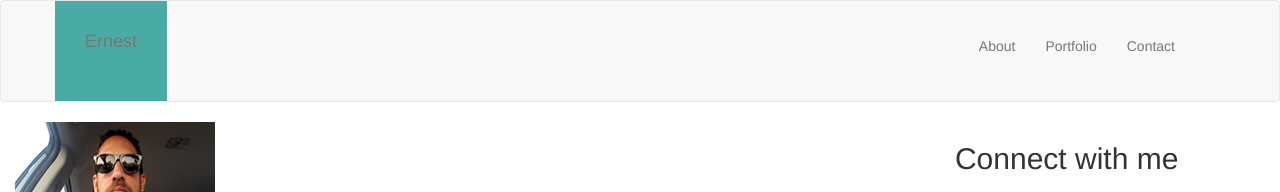
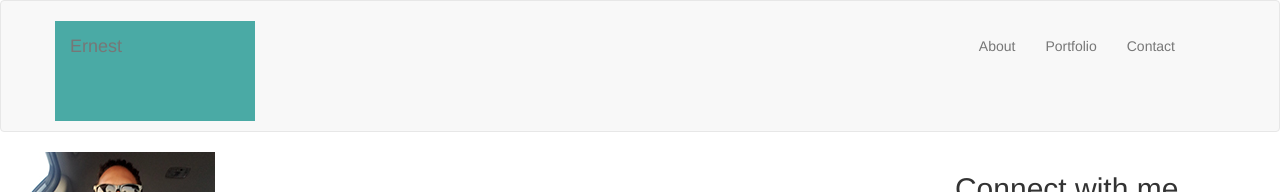
Before and after one commit to edogg23/Bootstrap-Portfolio, a plain HTML site: page index.html in a window 1280 px wide. Shown: the top 192 px of the page. Drawn offline with nearby package versions, Linux system fonts and the light colour scheme.

Commit message:
changed footer messed up header

```diff
--- a/css/styles.css
+++ b/css/styles.css
@@ -1,7 +1,8 @@
 .name{
     height: 100px;
-    padding: 30px;
+    /*padding-left: 30px*/
     background-color: #4AAAA5;
+    width:200px;
 }
 
 .tnbar{
@@ -13,7 +14,7 @@
 }
 
 .footer{
-	position: absolute;
+  position: absolute;
   right: 0;
   bottom: 0;
   left: 0;
--- a/index.html
+++ b/index.html
@@ -32,9 +32,10 @@
 	<nav class="navbar navbar-default">
 		<div class="container">
 			<div class="navbar-header">
-				<a href="index.html" class="navbar-brand name">Ernest</a>
+				<h1 class="navbar-brand name">Ernest</h1>
+				<!-- <a href="index.html" class="navbar-brand name"><h1>Ernest</h1></a> -->
 			</div>
-			<div class="collapse navbar-collapse" id="bs-example-navbar-collapse-1">
+			<div class="collapse navbar-collapse">
 				<ul class="nav navbar-nav navbar-right tnbar">
 					<li><a href="index.html">About</a></li>
 					<li><a href="portfolio.html">Portfolio</a></li>
```
